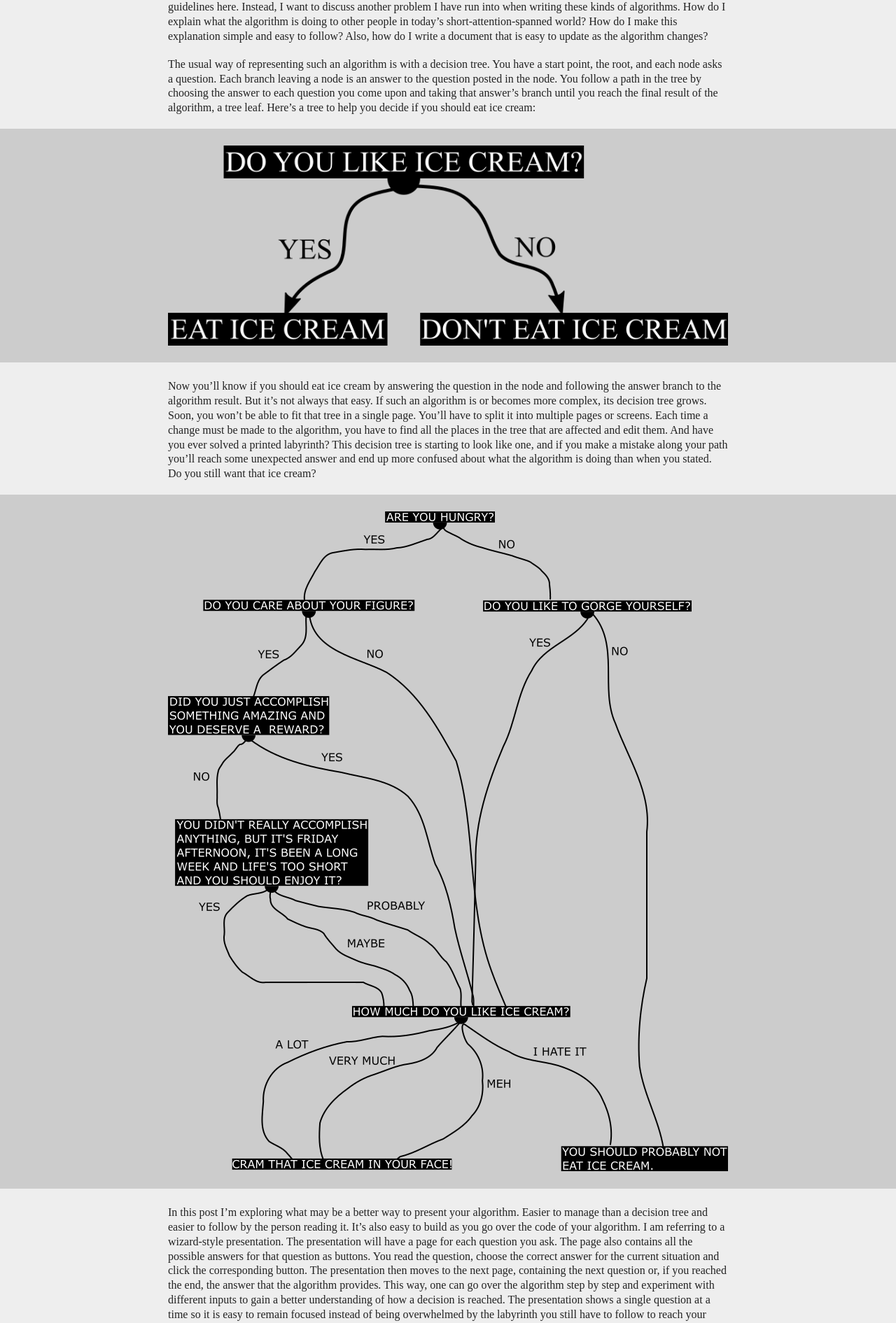
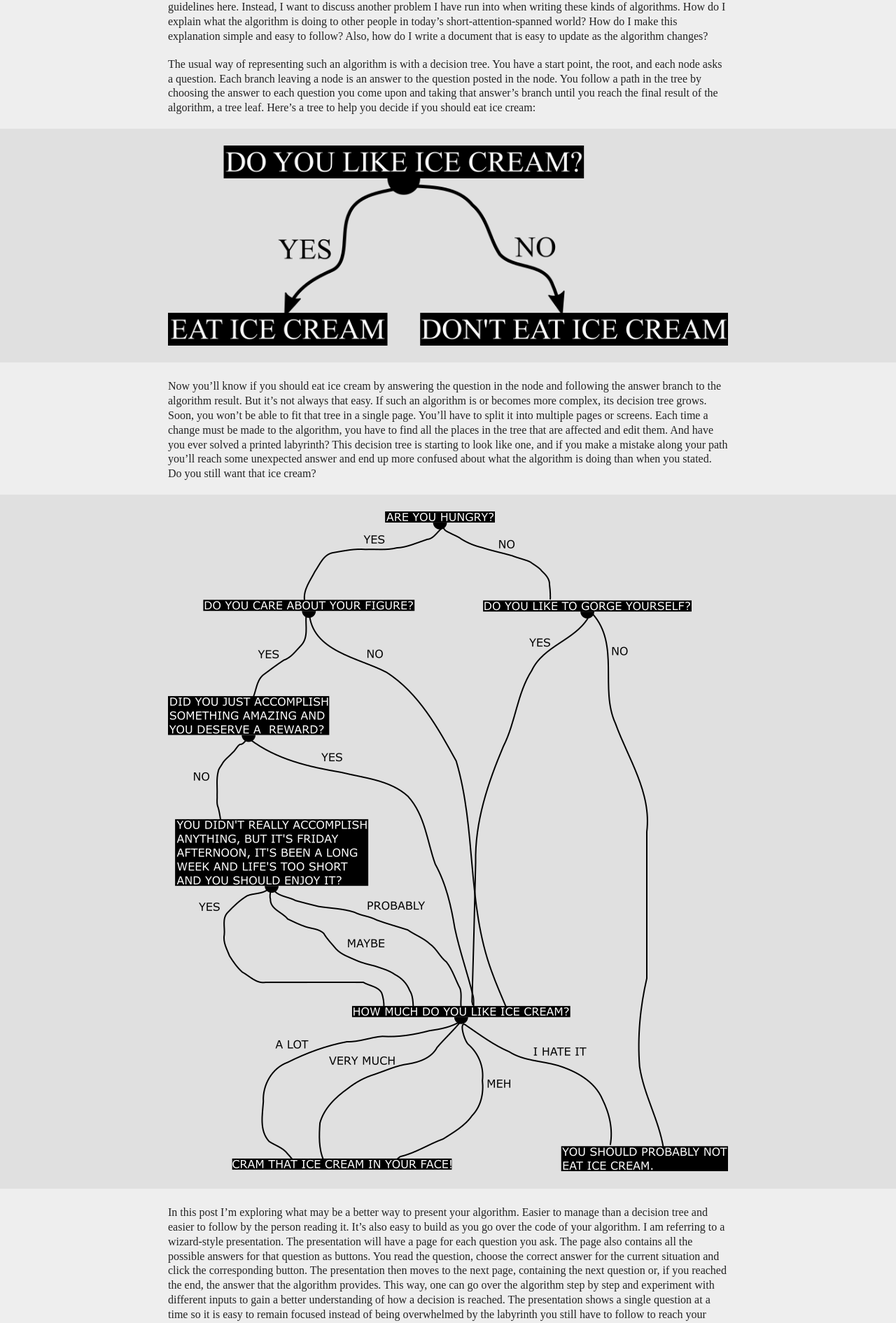
Before and after one commit to chronicweirdo/blog, a Jekyll site: the page built from _posts/2015.08/2015-08-07-Walking-people-throug-complex-decision-algorithms.md, in a window 1280 px wide. Shown: the part 417-2308 px from the top of the page at 70% size. Built offline with Jekyll 4.4.1, drawn with Linux system fonts in a browser that asks for light colours.

Commit message:
grey background images

```diff
--- a/css/post.css
+++ b/css/post.css
@@ -167,5 +167,5 @@ pre, span.tag {
 p.image {
     /*background: url("pattern3.png") repeat fixed 0 0;*/
     /*background: #dddddd;*/
-    background-color: #cccccc;
+    background-color: #e0e0e0;
 }
```
